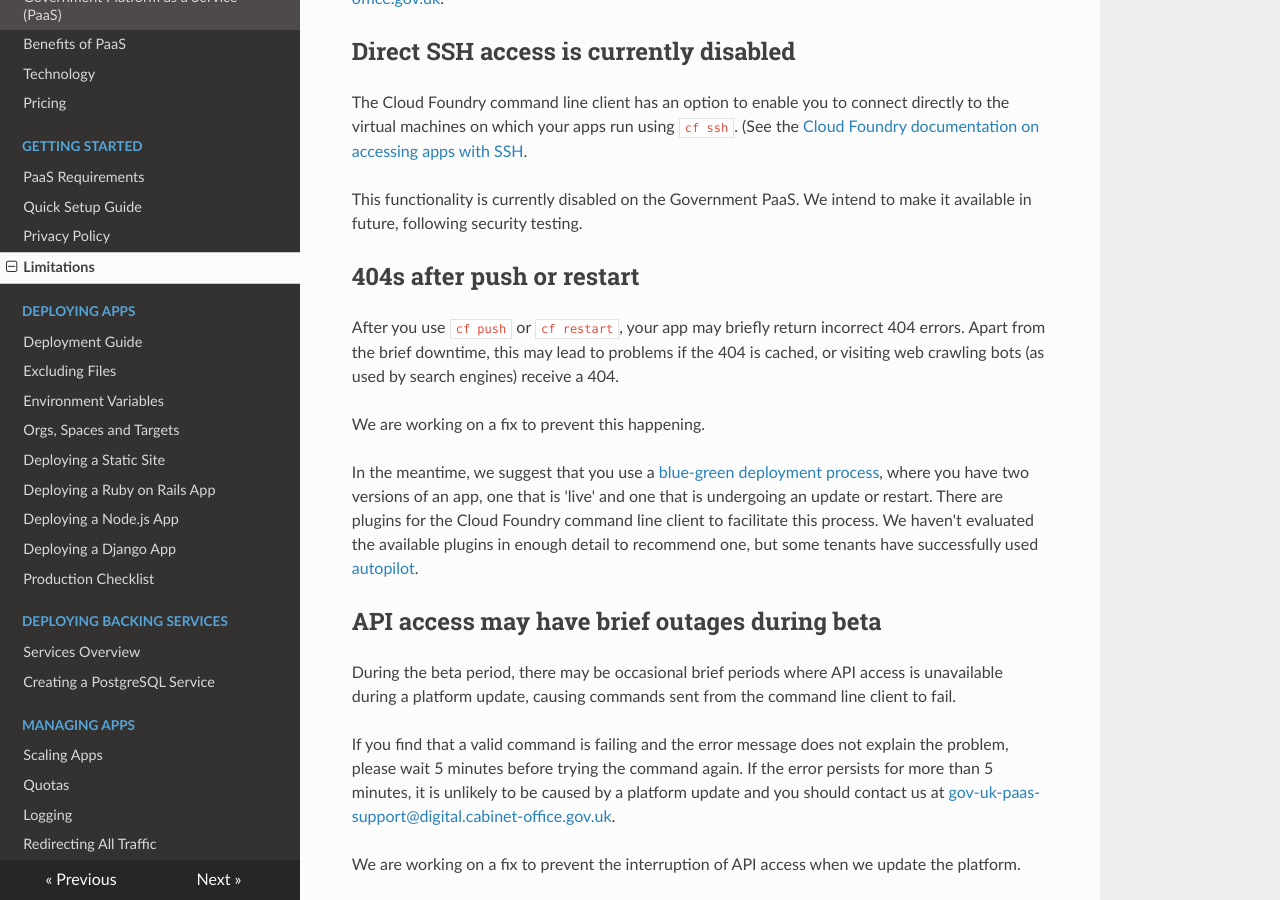
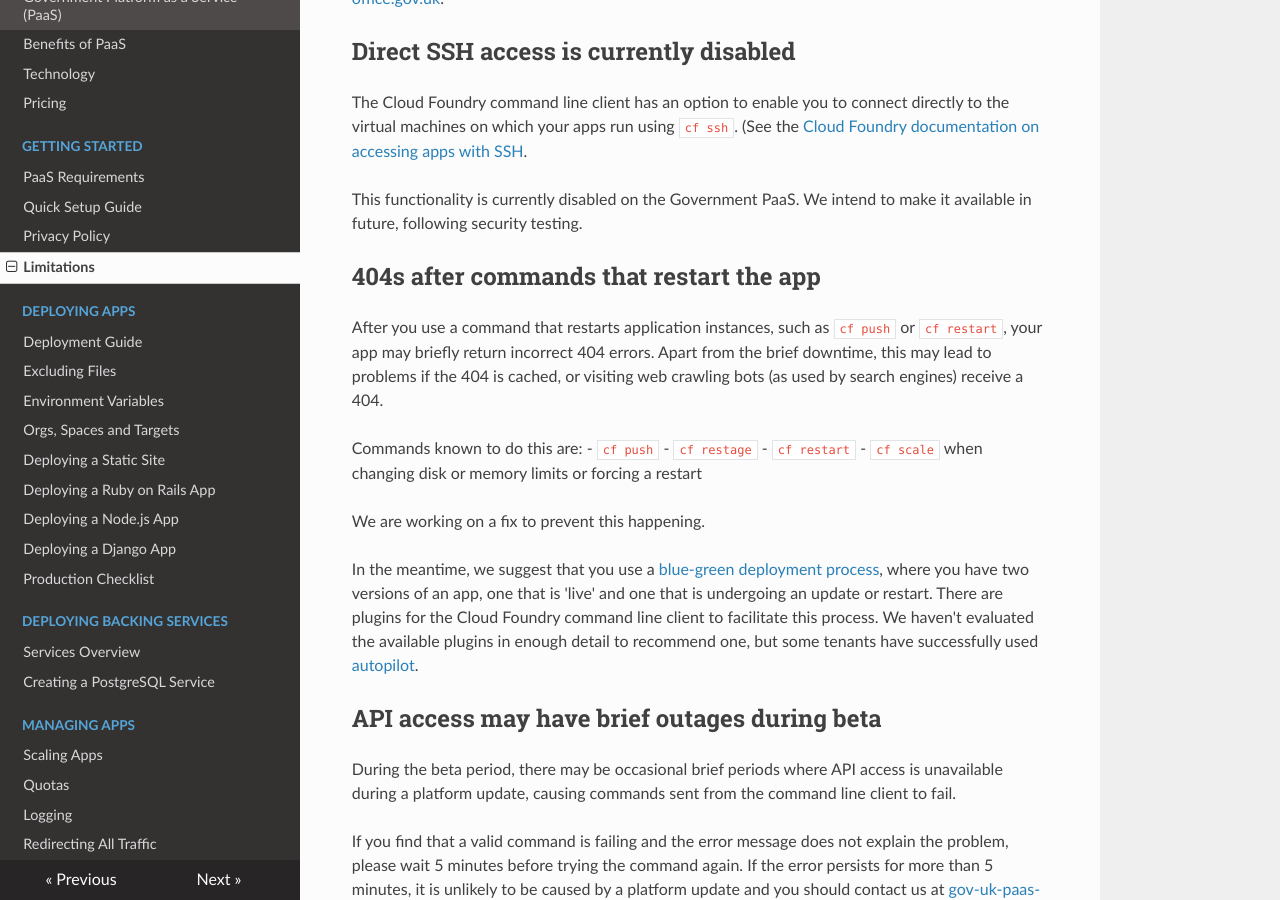
Before and after one commit to alphagov/paas-developer-docs, an MkDocs documentation site: the page built from docs/getting_started/limitations.md, in a window 1280 px wide and 900 px high, scrolled down 504 px. Built offline with MkDocs 1.6.1, drawn with Linux system fonts in a browser that asks for light colours; nearby versions of some CDN libraries; old or Windows-style settings are respelled for this version of MkDocs.

Commit message:
More complete list of commands that cause 404s
@dcarley pointed out in https://github.com/cloudfoundry/cli/issues/922
that cf restage also causes downtime.

I included that and `cf scale`, which is OK to run when changing number of app
instances, but causes downtime when changing vertical scaling limits (memory
and disk) or forcing a restart.

Also reworded to say that anything that restarts the app should be considered
unsafe.

```diff
--- a/docs/getting_started/limitations.md
+++ b/docs/getting_started/limitations.md
@@ -16,9 +16,15 @@ The Cloud Foundry command line client has an option to enable you to connect dir
 
 This functionality is currently disabled on the Government PaaS. We intend to make it available in future, following security testing.
 
-## 404s after push or restart
+## 404s after commands that restart the app
 
-After you use ``cf push`` or ``cf restart``, your app may briefly return incorrect 404 errors. Apart from the brief downtime, this may lead to problems if the 404 is cached, or visiting web crawling bots (as used by search engines) receive a 404.
+After you use a command that restarts application instances, such as ``cf push`` or ``cf restart``, your app may briefly return incorrect 404 errors. Apart from the brief downtime, this may lead to problems if the 404 is cached, or visiting web crawling bots (as used by search engines) receive a 404.
+
+Commands known to do this are:
+- ``cf push``
+- ``cf restage``
+- ``cf restart``
+- ``cf scale`` when changing disk or memory limits or forcing a restart
 
 We are working on a fix to prevent this happening.
 
```
